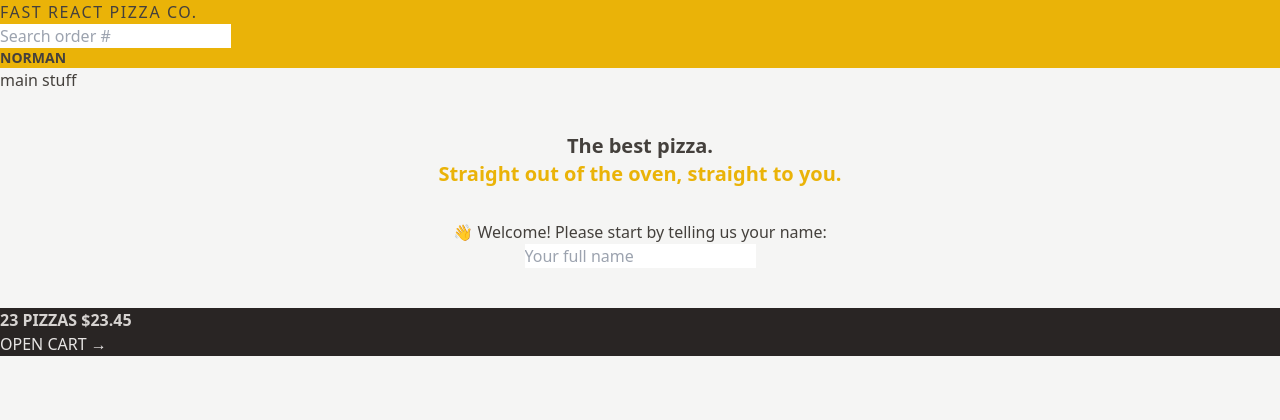
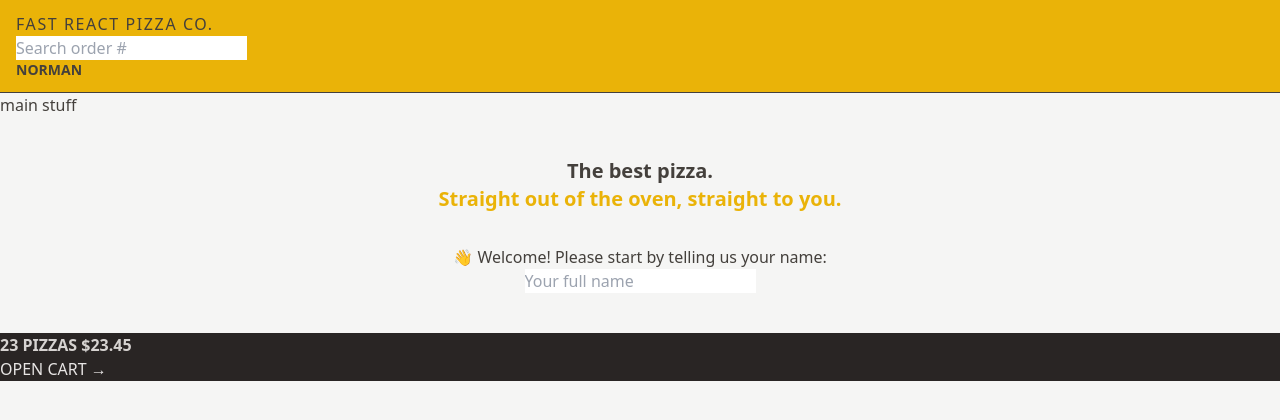
Before and after one commit to DRV111/fast-react-pizza, a React (Vite) app: page / in a window 1280 px wide. Shown: the top 420 px of the page. Built offline with nearby package versions, Linux system fonts and the light colour scheme.

Commit message:
feat: add styles to Header component

```diff
--- a/src/ui/Header.jsx
+++ b/src/ui/Header.jsx
@@ -4,7 +4,7 @@
 
 function Header() {
   return (
-    <header className="bg-yellow-500 uppercase">
+    <header className="border-b border-stone-700 bg-yellow-500 px-4 py-3 uppercase">
       <Link className="tracking-widest" to="/">
         Fast React Pizza Co.
       </Link>
```
